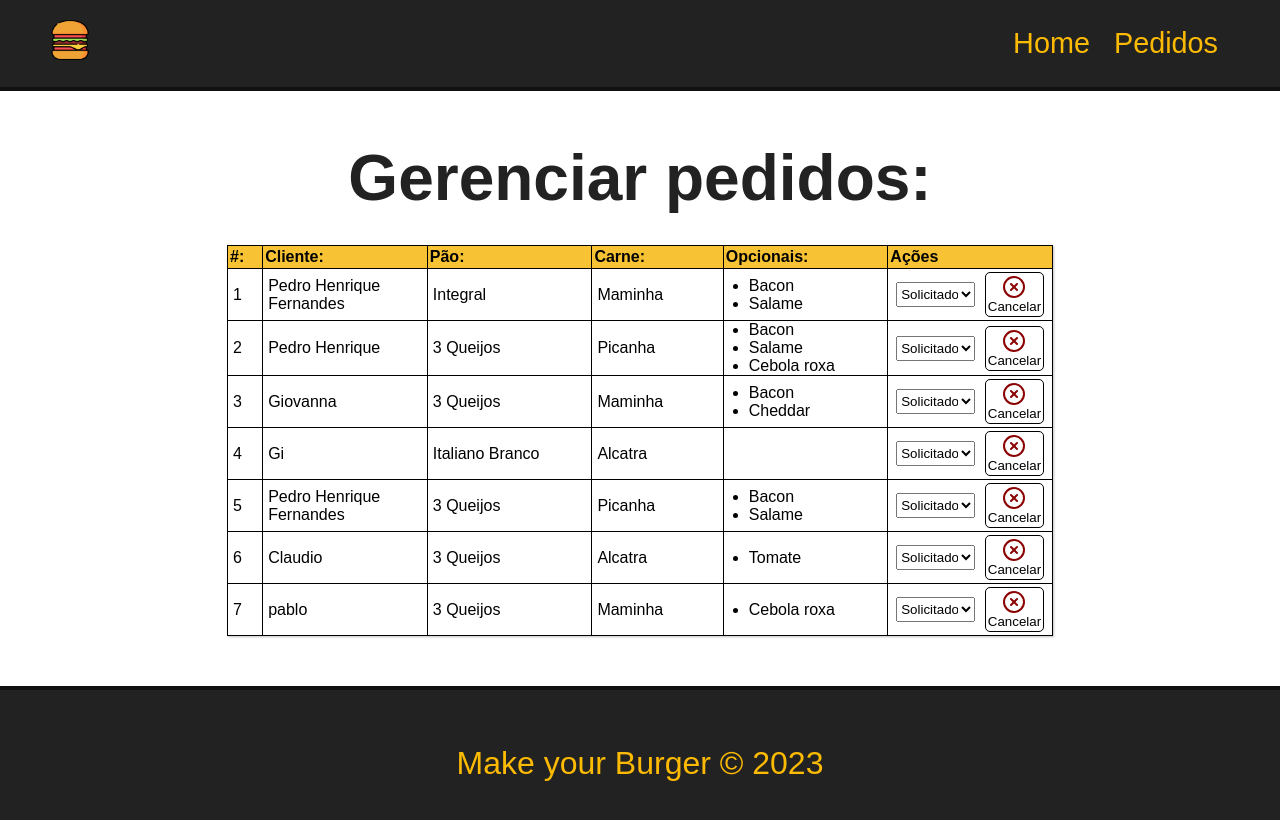
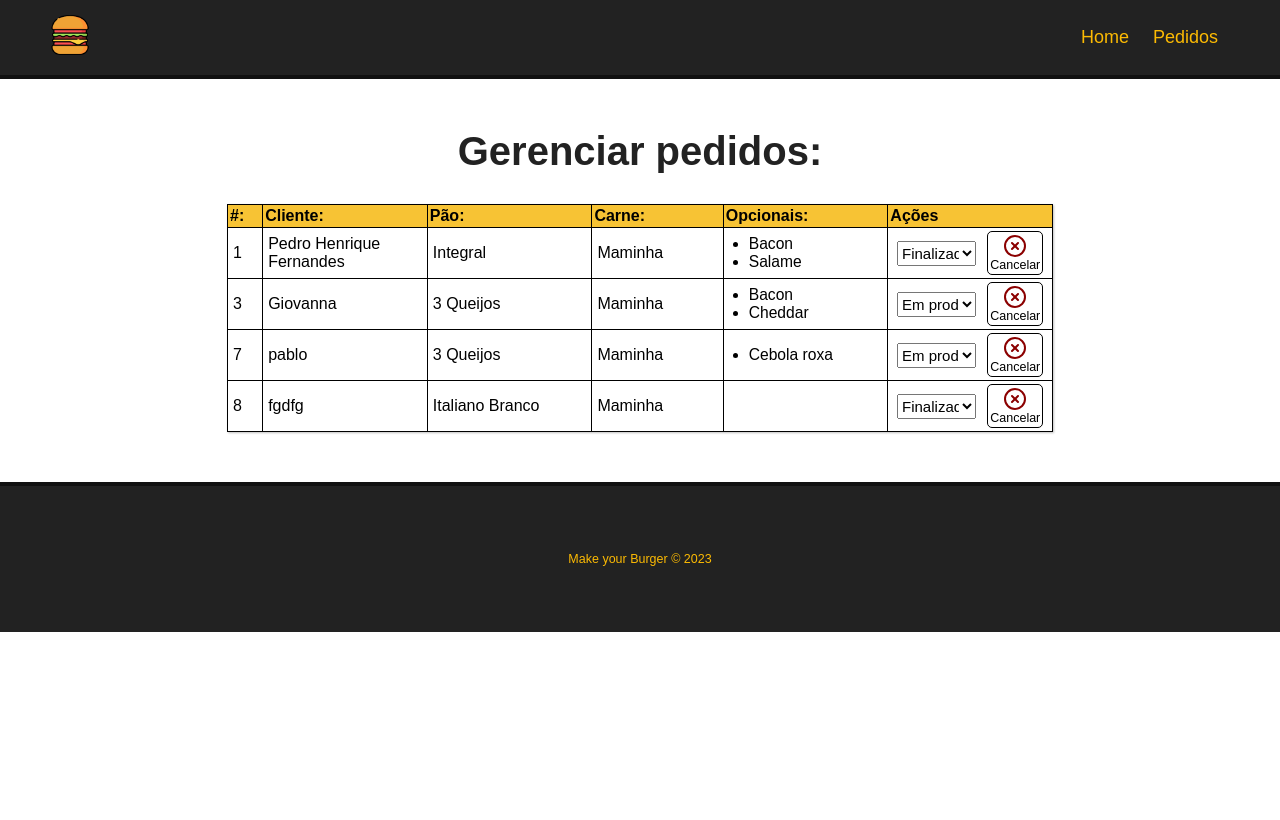
Before and after one commit to pedro-h-fernandes/make_your_burger, a Vue app: page /pedidos in a window 1280 px wide. Shown: the top 820 px of the page. Built offline with nearby package versions, Linux system fonts and the light colour scheme; data requests are answered from the project's data file.

Commit message:
remocao, atualizacao e mensagem na tela de pedidos

```diff
--- a/db/db.json
+++ b/db/db.json
@@ -86,20 +86,8 @@
         "Bacon",
         "Salame"
       ],
-      "status": "Solicitado",
+      "status": "Finalizado",
       "id": 1
-    },
-    {
-      "nome": "Pedro Henrique ",
-      "carne": "Picanha",
-      "pao": "3 Queijos",
-      "opcionais": [
-        "Bacon",
-        "Salame",
-        "Cebola roxa"
-      ],
-      "status": "Solicitado",
-      "id": 2
     },
     {
       "nome": "Giovanna",
@@ -109,37 +97,8 @@
         "Bacon",
         "Cheddar"
       ],
-      "status": "Solicitado",
+      "status": "Em produção",
       "id": 3
-    },
-    {
-      "nome": "Gi",
-      "carne": "Alcatra",
-      "pao": "Italiano Branco",
-      "opcionais": [],
-      "status": "Solicitado",
-      "id": 4
-    },
-    {
-      "nome": "Pedro Henrique Fernandes",
-      "carne": "Picanha",
-      "pao": "3 Queijos",
-      "opcionais": [
-        "Bacon",
-        "Salame"
-      ],
-      "status": "Solicitado",
-      "id": 5
-    },
-    {
-      "nome": "Claudio",
-      "carne": "Alcatra",
-      "pao": "3 Queijos",
-      "opcionais": [
-        "Tomate"
-      ],
-      "status": "Solicitado",
-      "id": 6
     },
     {
       "nome": "pablo",
@@ -148,8 +107,16 @@
       "opcionais": [
         "Cebola roxa"
       ],
-      "status": "Solicitado",
+      "status": "Em produção",
       "id": 7
+    },
+    {
+      "nome": "fgdfg",
+      "carne": "Maminha",
+      "pao": "Italiano Branco",
+      "opcionais": [],
+      "status": "Finalizado",
+      "id": 8
     }
   ]
 }
--- a/src/App.vue
+++ b/src/App.vue
@@ -28,7 +28,7 @@ export default {
 <style>
 * {
   font-family: Arial, Helvetica, sans-serif;
-  /* font-size: 62.5%; */
+  font-size: 62.5%;
   padding: 0;
   margin: 0;
   box-sizing: border-box;
--- a/src/components/Dashboard.vue
+++ b/src/components/Dashboard.vue
@@ -1,4 +1,5 @@
 <template>
+    <Messages :msg="msg" v-show="msg" />
     <div id="burgerTable">
         <table style="width:70%;">
             <thead>
@@ -25,10 +26,13 @@
                     </td>
                     <td class="acoes">
                         <div>
-                            <select name="status" class="status">
-                                <option value="{{ pedido.status }}">{{ pedido.status }}</option>
+                            <select name="status" class="status" @change="updateBurger($event, pedido.id)">
+                                <option value="">Selecione</option>
+                                <option v-for="status in status" :key="status.id" :selected="pedido.status == status.tipo"
+                                    :value="status.tipo">{{ status.tipo }}
+                                </option>
                             </select>
-                            <button class="delete-btn">
+                            <button class="delete-btn" @click="deleteBurger(pedido.id)">
                                 <div class="cancelar"><img src="/img/x-circle.svg" alt="">Cancelar</div>
                             </button>
 
@@ -40,14 +44,20 @@
     </div>
 </template>
 <script>
+import Messages from './Messages.vue'
 export default {
     name: 'Dashboard',
 
     data() {
         return {
             pedidos: null,
-            status:null
+            msg: null,
+            status: null
         }
+    },
+
+    components: {
+        Messages,
     },
 
     methods: {
@@ -56,7 +66,6 @@ export default {
             const req = await fetch('http://localhost:3000/burgers')
             const data = await req.json()
 
-            console.log(data)
             this.pedidos = data;
         },
 
@@ -64,8 +73,40 @@ export default {
             const req = await fetch('http://localhost:3000/status')
             const data = await req.json()
 
-            console.log(data)
             this.status = data;
+        },
+
+        async deleteBurger(id) {
+            const req = await fetch(`http://localhost:3000/burgers/${id}`, {
+                method: "DELETE" //este modo de fazer funciona por conta da lib json serve onde esta sendo feito o bakend
+            })
+
+            const res = await req.json()
+            //msg
+            this.msg = `Hamburger removido com sucesso`
+
+            this.limpaMsgApos3Seg()
+
+            this.getPedidos()
+        },
+
+        async updateBurger(event, id) {
+            const option = event.target.value;
+            const dataJson = JSON.stringify({ status: option })
+            const req = await fetch(`http://localhost:3000/burgers/${id}`, {
+                method: "PATCH",
+                headers: { "Content-Type": "application/json" },
+                body: dataJson,
+            })
+
+            const res = await req.json();
+            this.msg = `Hamburger Nº ${res.id} atualizado com sucesso para "${res.status}"`
+            this.limpaMsgApos3Seg()
+            console.log(res)
+        },
+
+        limpaMsgApos3Seg() {
+            setTimeout(() => this.msg = "", 3000)
         }
     },
 
@@ -91,6 +132,7 @@ thead th {
     background-color: #f7c334;
     text-align: justify;
     padding: 2px;
+    font-size: 1.6rem;
 
 }
 
@@ -102,10 +144,12 @@ tbody td {
 tbody td {
     border: 1px solid black;
     padding-left: 5px;
+    font-size: 1.6rem;
 }
 
 .opcionais ul {
     margin-left: 20px;
+    font-size: 2.5rem;
 }
 
 .acoes {
@@ -121,6 +165,11 @@ tbody td {
 .acoes select {
     width: 50%;
     height: 25px;
+    font-size: 1.5rem;
+}
+
+select option {
+    font-size: 1.2rem;
 }
 
 .delete-btn {
@@ -129,6 +178,7 @@ tbody td {
     padding: 2px;
     border: 1px solid #000000;
     transition: .5s;
+    font-size: 2rem;
 }
 
 .delete-btn:hover {
```
